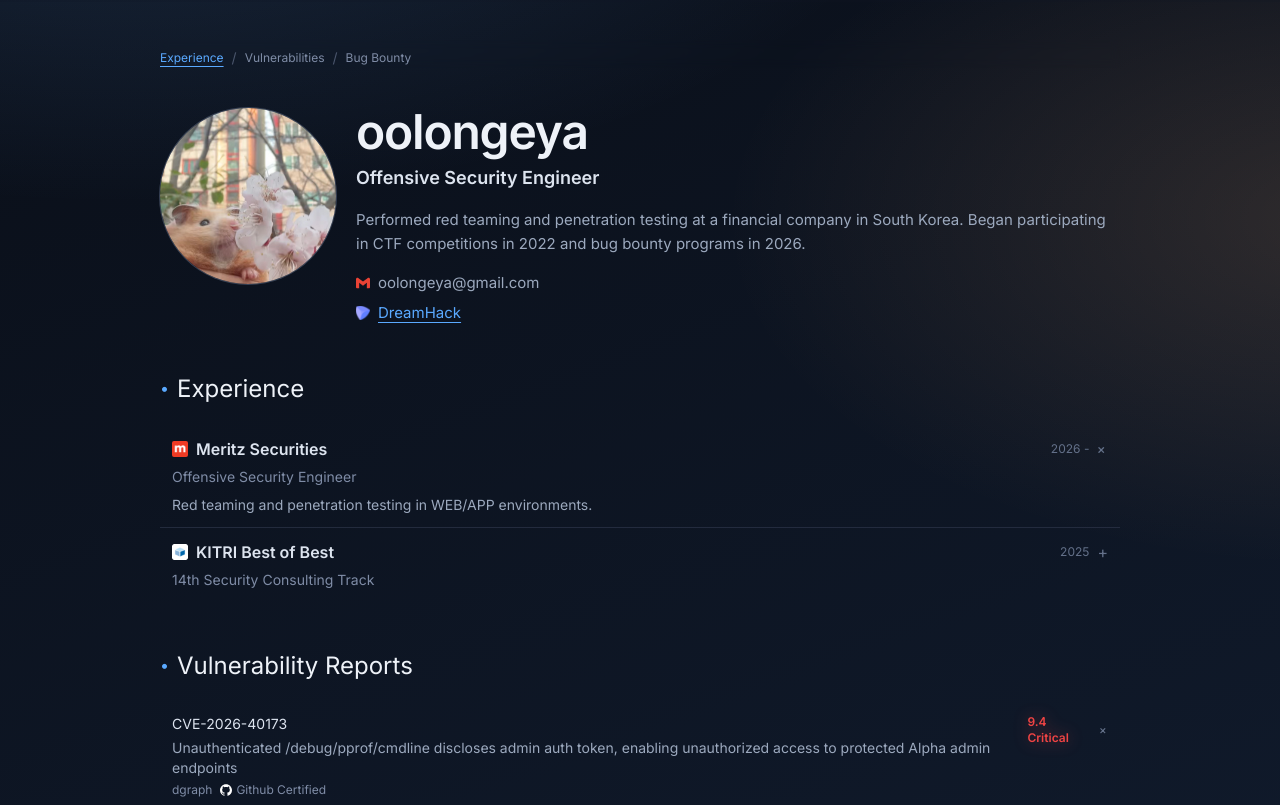
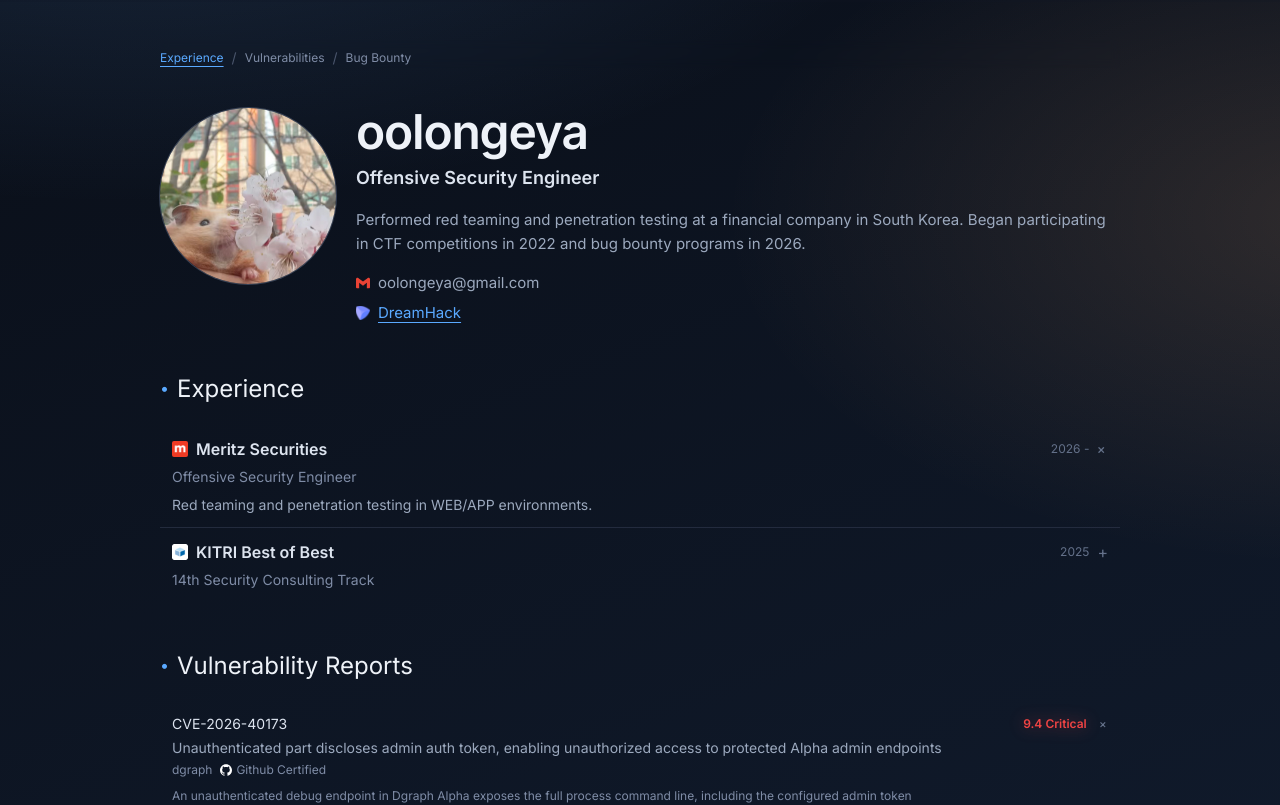
Before and after one commit to komi22/oolongeya, a Next.js app: page / in a window 1280 px wide. Shown: the top 805 px of the page. Built offline with nearby package versions, Linux system fonts and the light colour scheme.

Commit message:
Update page.js

```diff
--- a/app/page.js
+++ b/app/page.js
@@ -34,7 +34,7 @@
     scoreValue: "9.4",
     grade: "Critical",
     title:
-      "Unauthenticated /debug/pprof/cmdline discloses admin auth token, enabling unauthorized access to protected Alpha admin endpoints",
+      "Unauthenticated part discloses admin auth token, enabling unauthorized access to protected Alpha admin endpoints",
     product: "dgraph",
     productIcon: "",
     verificationLabel: "Github Certified",
```
